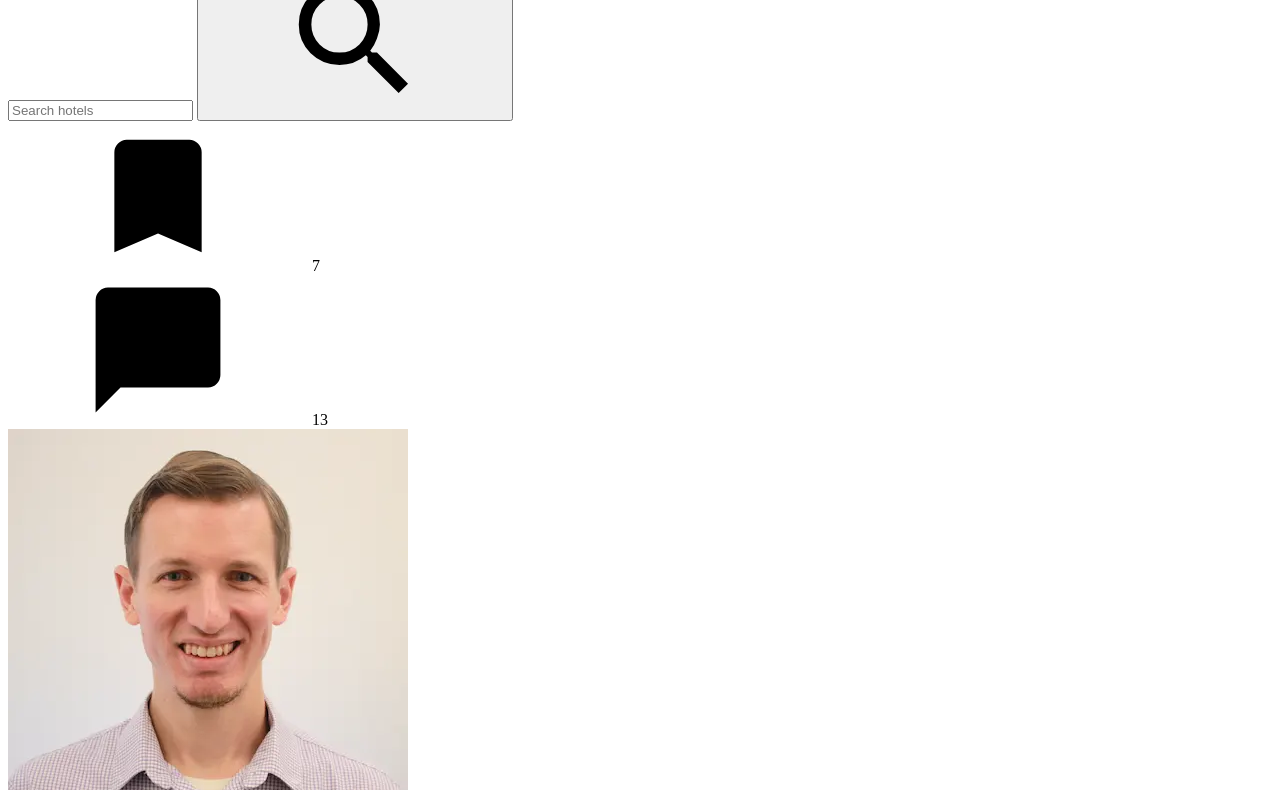
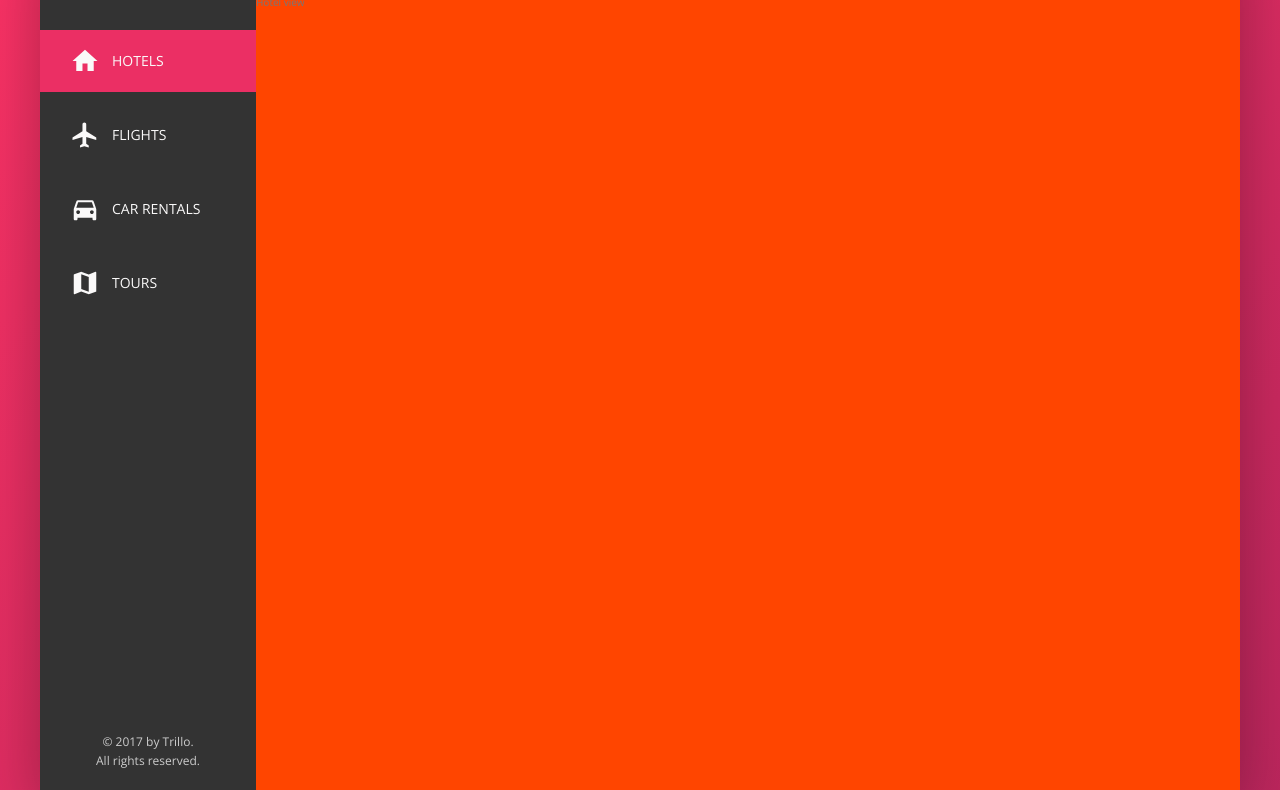
Before and after one commit to krisdoyon/trillo, a website: page index.html in a window 1280 px wide. Shown: the part 156-946 px from the top of the page. Drawn offline with nearby package versions, Linux system fonts and the light colour scheme.

Commit message:
Style header and side navigation

```diff
--- /dev/null
+++ b/sass/_base.scss
@@ -0,0 +1,46 @@
+:root {
+  --color-primary: #eb2f64;
+  --color-primary-light: #ff3366;
+  --color-primary-dark: #ba265d;
+
+  --color-grey-light-1: #faf9f9;
+  --color-grey-light-2: #f4f2f2;
+  --color-grey-light-3: #f0eeee;
+  --color-grey-light-4: #ccc;
+
+  --color-grey-dark-1: #333;
+  --color-grey-dark-2: #777;
+  --color-grey-dark-3: #999;
+
+  --shadow-dark: 0 2rem 6rem rgba(0, 0, 0, 0.3);
+}
+
+* {
+  margin: 0;
+  padding: 0;
+}
+
+*,
+*::after,
+*::before {
+  box-sizing: inherit;
+}
+
+html {
+  box-sizing: border-box;
+  font-size: 62.5%;
+}
+
+body {
+  font-family: "Open Sans", sans-serif;
+  font-weight: 400;
+  line-height: 1.6;
+  color: var(--color-grey-dark-2);
+  background-image: linear-gradient(
+    to right bottom,
+    var(--color-primary-light),
+    var(--color-primary-dark)
+  );
+  background-size: cover;
+  min-height: 100vh;
+}
--- /dev/null
+++ b/sass/_components.scss
@@ -0,0 +1,175 @@
+//////////////////////////////////////////////////////////////
+// LOGO
+
+.logo {
+  height: 3.25rem;
+}
+
+//////////////////////////////////////////////////////////////
+// SEARCH
+
+.search {
+  flex: 0 0 40%;
+  display: flex;
+  align-items: center;
+  justify-content: center;
+
+  &__input {
+    border: none;
+    font-family: inherit;
+    font-size: inherit;
+    background-color: var(--color-grey-light-2);
+    color: inherit;
+    border-radius: 1000rem;
+    width: 90%;
+    transition: all 0.2s;
+    padding: 0.6rem 2rem;
+    margin-right: -3.25rem;
+
+    &:focus {
+      outline: none;
+      width: 100%;
+      background-color: var(--color-grey-light-3);
+    }
+
+    &::-webkit-input-placeholder {
+      font-weight: 100;
+      color: var(--color-grey-light-4);
+    }
+  }
+
+  &__btn {
+    border: none;
+    background-color: transparent;
+  }
+
+  &__icon {
+    height: 2rem;
+    width: 2rem;
+    fill: var(--color-grey-dark-3);
+  }
+}
+
+//////////////////////////////////////////////////////////////
+// USER NAVIGATION
+
+.user-nav {
+  align-self: stretch;
+  display: flex;
+  align-items: center;
+
+  & > * {
+    cursor: pointer;
+    padding: 0 2rem;
+    height: 100%;
+    display: flex;
+    align-items: center;
+  }
+
+  & > *:hover {
+    background-color: var(--color-grey-light-2);
+  }
+
+  &__icon-box {
+    position: relative;
+  }
+
+  &__icon {
+    height: 2.25rem;
+    width: 2.25rem;
+    fill: var(--color-grey-dark-2);
+  }
+
+  &__notification {
+    font-size: 1rem;
+    height: 1.75rem;
+    width: 1.75rem;
+    background-color: var(--color-primary);
+    color: #fff;
+    border-radius: 1000rem;
+    position: absolute;
+    top: 1.4rem;
+    right: 1rem;
+
+    display: flex;
+    align-items: center;
+    justify-content: center;
+  }
+
+  &__user {
+    gap: 1rem;
+  }
+
+  &__user-photo {
+    height: 5rem;
+    border-radius: 50%;
+  }
+}
+
+//////////////////////////////////////////////////////////////
+// MAIN NAVIGATION
+
+.side-nav {
+  list-style: none;
+  font-size: 1.4rem;
+  text-transform: uppercase;
+  margin-top: 3.6rem;
+  display: flex;
+  flex-direction: column;
+  gap: 1.2rem;
+
+  &__item {
+    position: relative;
+
+    &:first-child {
+      background-color: var(--color-primary);
+    }
+  }
+
+  &__item::before {
+    content: "";
+    position: absolute;
+    top: 0;
+    right: 0;
+    left: 0;
+    height: 100%;
+    width: 0.3rem;
+    background-color: var(--color-primary);
+    transform: scaleY(0);
+    transition: transform 0.2s, width 0.4s 0.2s cubic-bezier(1, 0, 0, 1);
+  }
+
+  &__item:hover::before {
+    transform: scaleY(1);
+    width: 100%;
+  }
+
+  &__link:link,
+  &__link:visited {
+    color: var(--color-grey-light-1);
+    text-decoration: none;
+    padding: 1.6rem 3rem;
+
+    display: flex;
+    align-items: center;
+    gap: 1.2rem;
+    position: relative;
+    z-index: 2;
+  }
+
+  &__icon {
+    fill: currentColor;
+    height: 3rem;
+    width: 3rem;
+  }
+}
+
+//////////////////////////////////////////////////////////////
+// LEGAL TEXT
+
+.legal {
+  font-size: 1.2rem;
+  text-align: center;
+  padding: 2.4rem;
+  color: var(--color-grey-light-4);
+}
--- /dev/null
+++ b/sass/_index.scss
@@ -0,0 +1,3 @@
+@forward "base";
+@forward "components";
+@forward "layout";
--- /dev/null
+++ b/sass/_layout.scss
@@ -0,0 +1,37 @@
+.container {
+  max-width: 120rem;
+  margin: 8rem auto;
+  background-color: var(--color-grey-light-2);
+  box-shadow: var(--shadow-dark);
+  min-height: 50rem;
+}
+
+.header {
+  font-size: 1.4rem;
+  height: 7rem;
+  background-color: #fff;
+  border-bottom: var(--color-grey-light-2);
+  padding: 0 1.6rem;
+
+  display: flex;
+  justify-content: space-between;
+  align-items: center;
+}
+
+.content {
+  display: flex;
+}
+
+.sidebar {
+  background-color: var(--color-grey-dark-1);
+  flex: 0 0 18%;
+  display: flex;
+  flex-direction: column;
+  justify-content: space-between;
+}
+
+.hotel-view {
+  background-color: orangered;
+  flex: 1;
+  height: 80rem;
+}
```
Also changed, not shown: sass/main.scss (+1 -17 lines), css/style.css, 1 other file.
